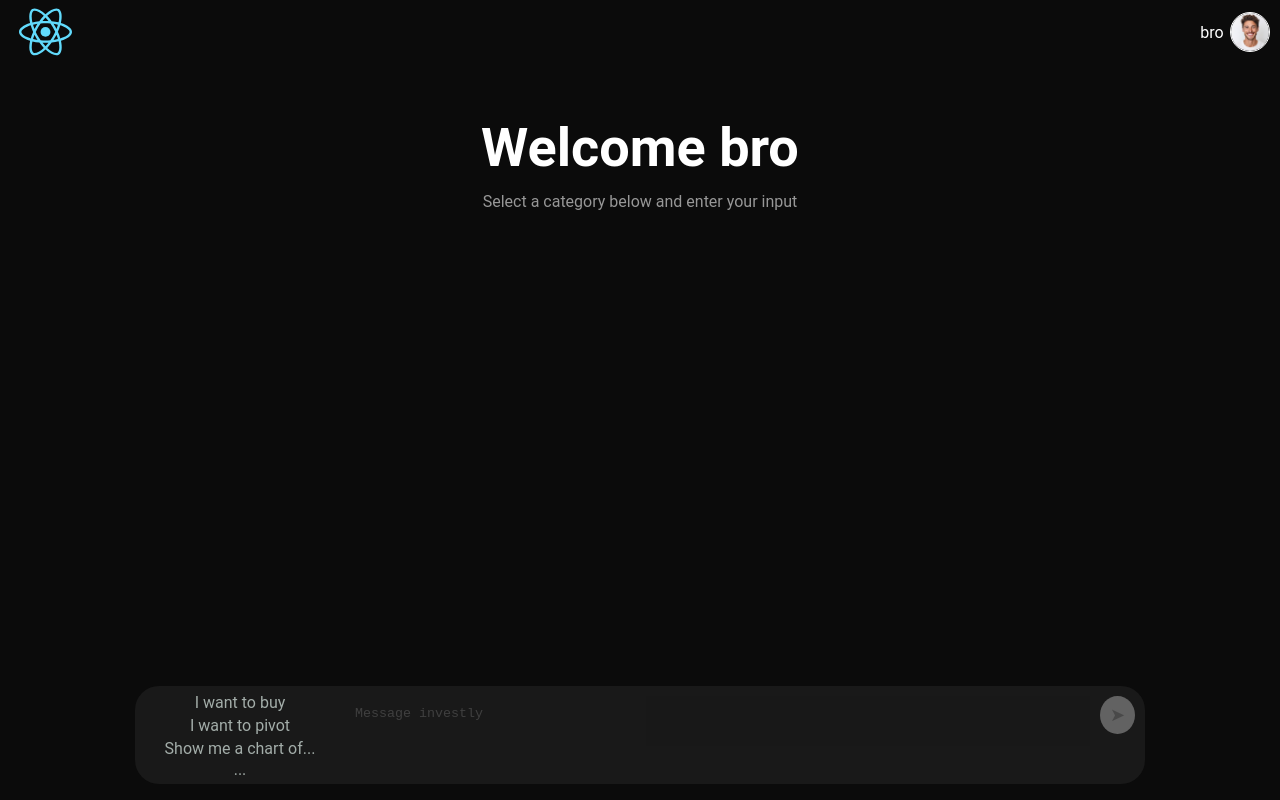
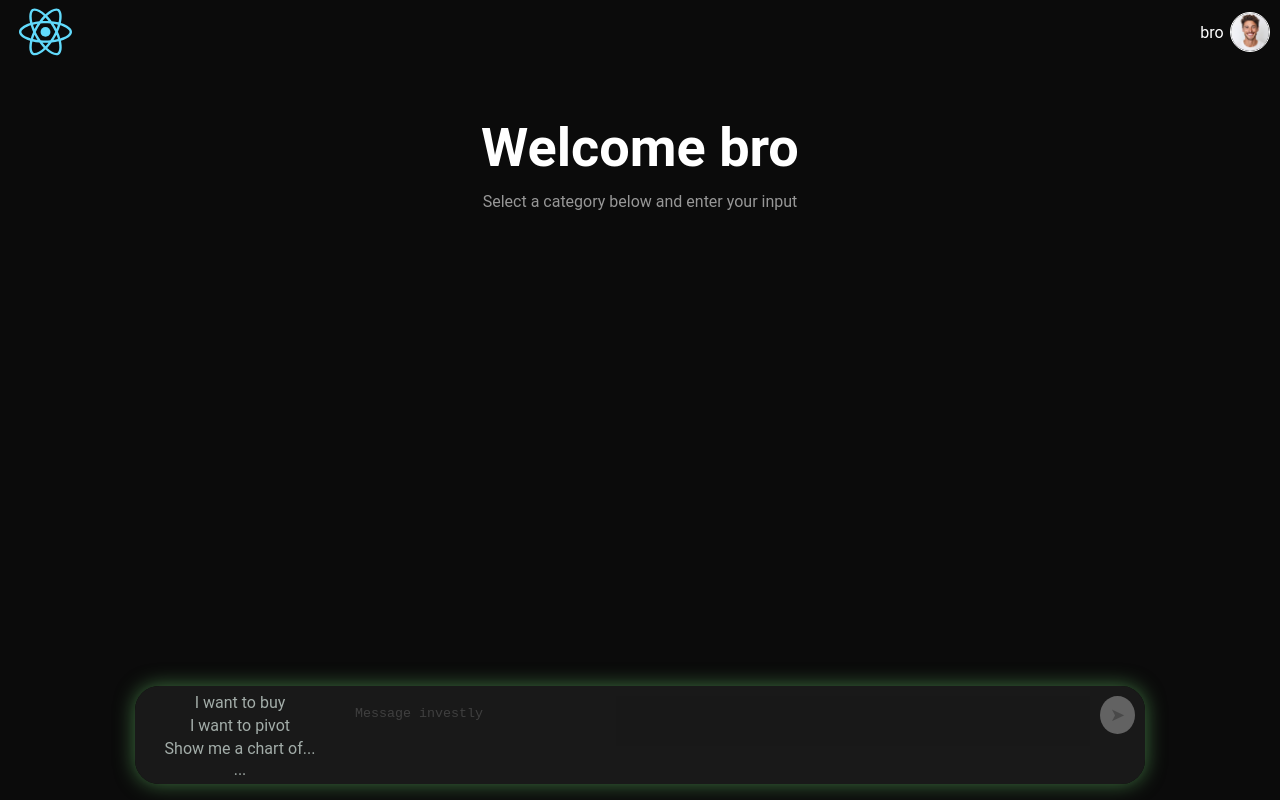
Before and after one commit to arsentsn/investly-frontend, a React (Create React App) app: page / in a window 1280 px wide. Built offline with nearby package versions, Linux system fonts and the light colour scheme.

Commit message:
added shadow to input

```diff
--- a/src/App.css
+++ b/src/App.css
@@ -96,6 +96,23 @@ body {
   bottom: 2%;
   display: flex;
   flex-direction: row;
+  border-radius: 1.5rem;
+  animation: showShadowDelayed 0.8s ease-in forwards;
+  animation-delay: 1s;
+}
+
+@keyframes showShadowDelayed {
+  0% {
+    box-shadow: 0 0 0 rgba(115, 220, 118, 0);
+  }
+
+  50% {
+    box-shadow: 0 0 40px rgba(115, 220, 118, 0.5);
+  }
+
+  100% {
+    box-shadow: 0 0 20px rgba(115, 220, 118, 0.5);
+  }
 }
 
 .radio-input-label {
```
